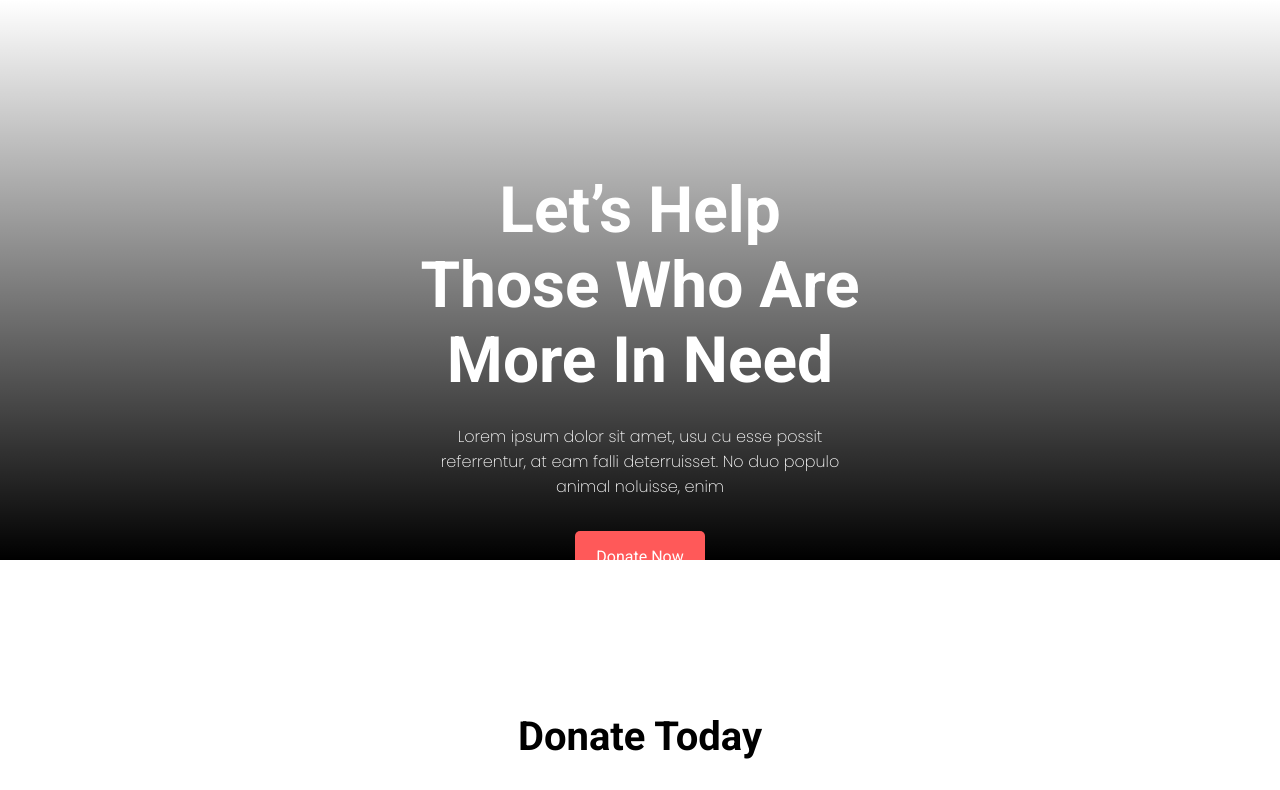
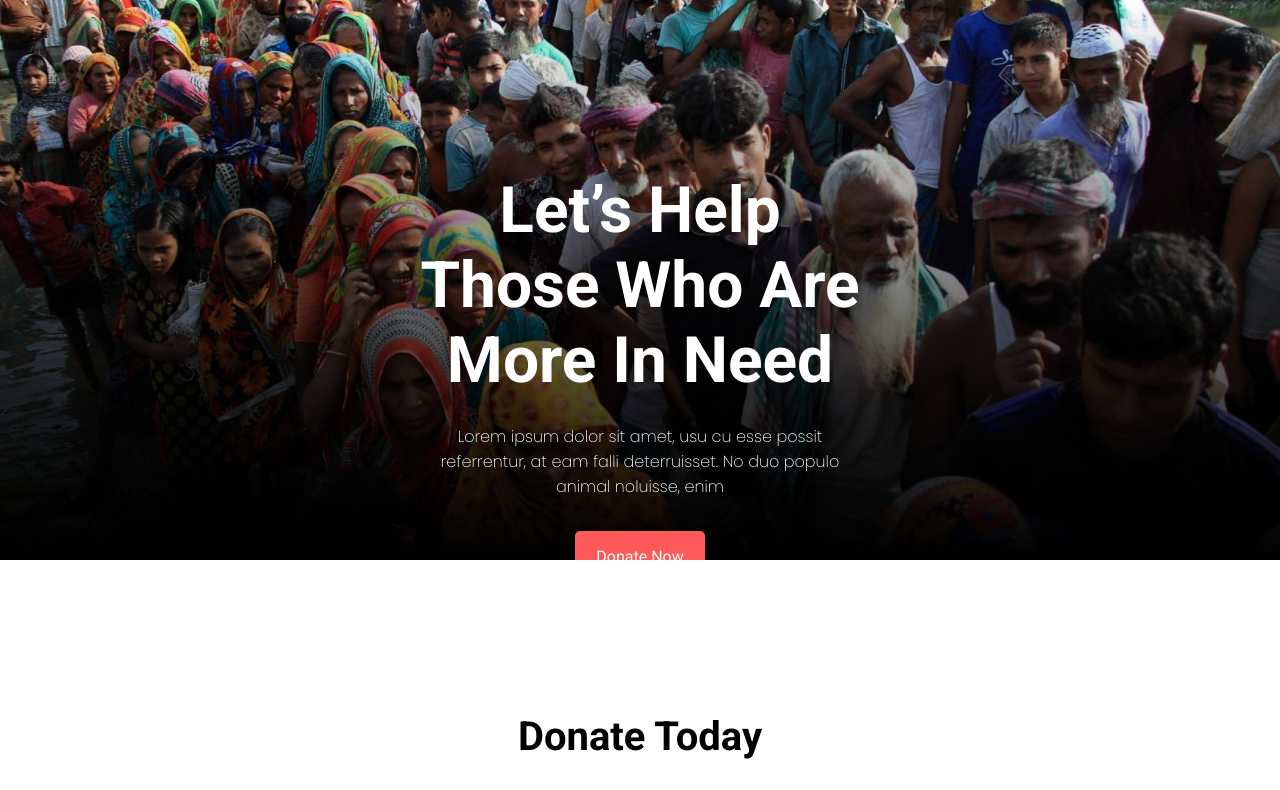
Before and after one commit to AhmadMahdiAbuAmirah/ph_donate_today, a plain HTML site: page index.html in a window 1280 px wide. Shown: the top 790 px of the page. Drawn offline with Linux system fonts and the light colour scheme.

Commit message:
added header BG image

```diff
--- a/style.css
+++ b/style.css
@@ -74,7 +74,7 @@ body {
 
 /* <!-- header section --> */
 #header {
-    background: url(./donate-today/images/donation7.jpg) no-repeat center;
+    background: url(./img/donation7.jpg) no-repeat center;
     background-size: cover;
     height: 70vh;
     overflow: hidden;
```
Also changed, not shown: img/donation7.jpg (added).
